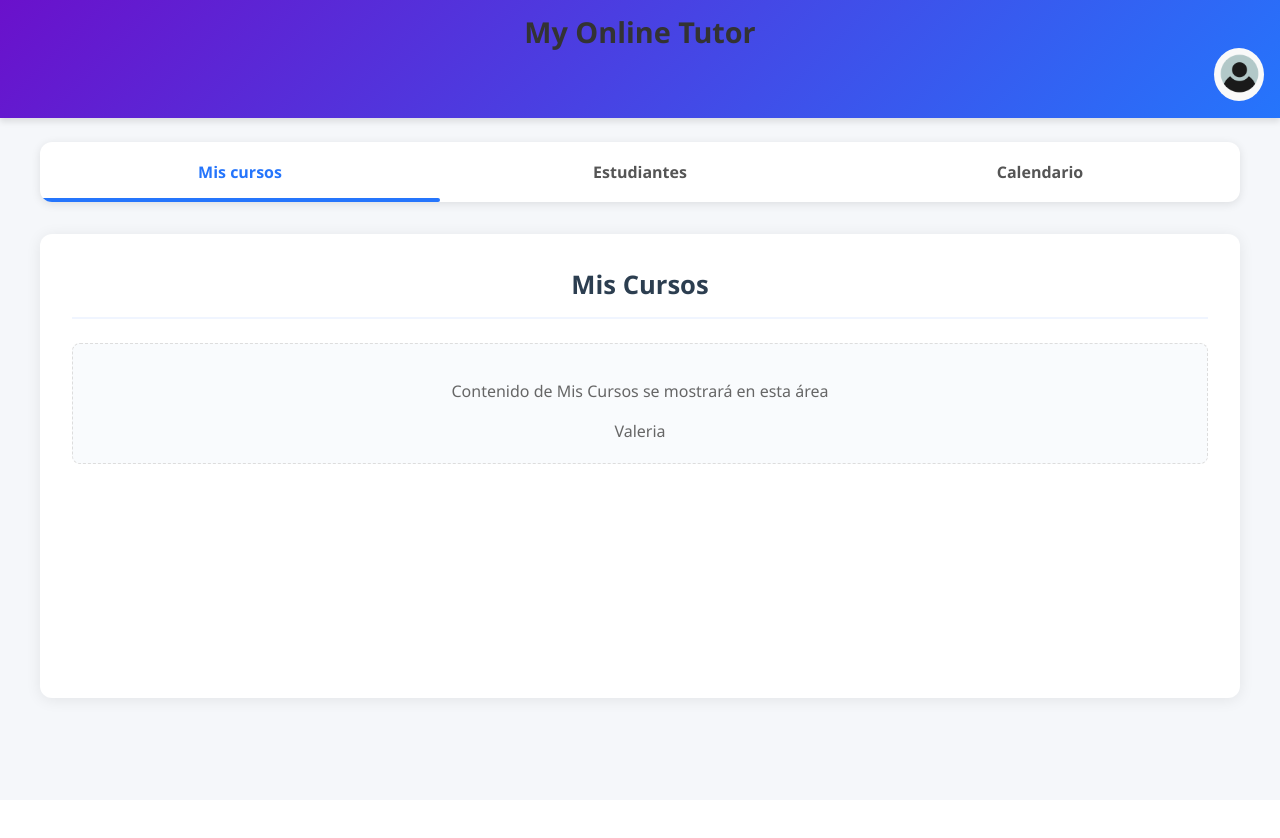
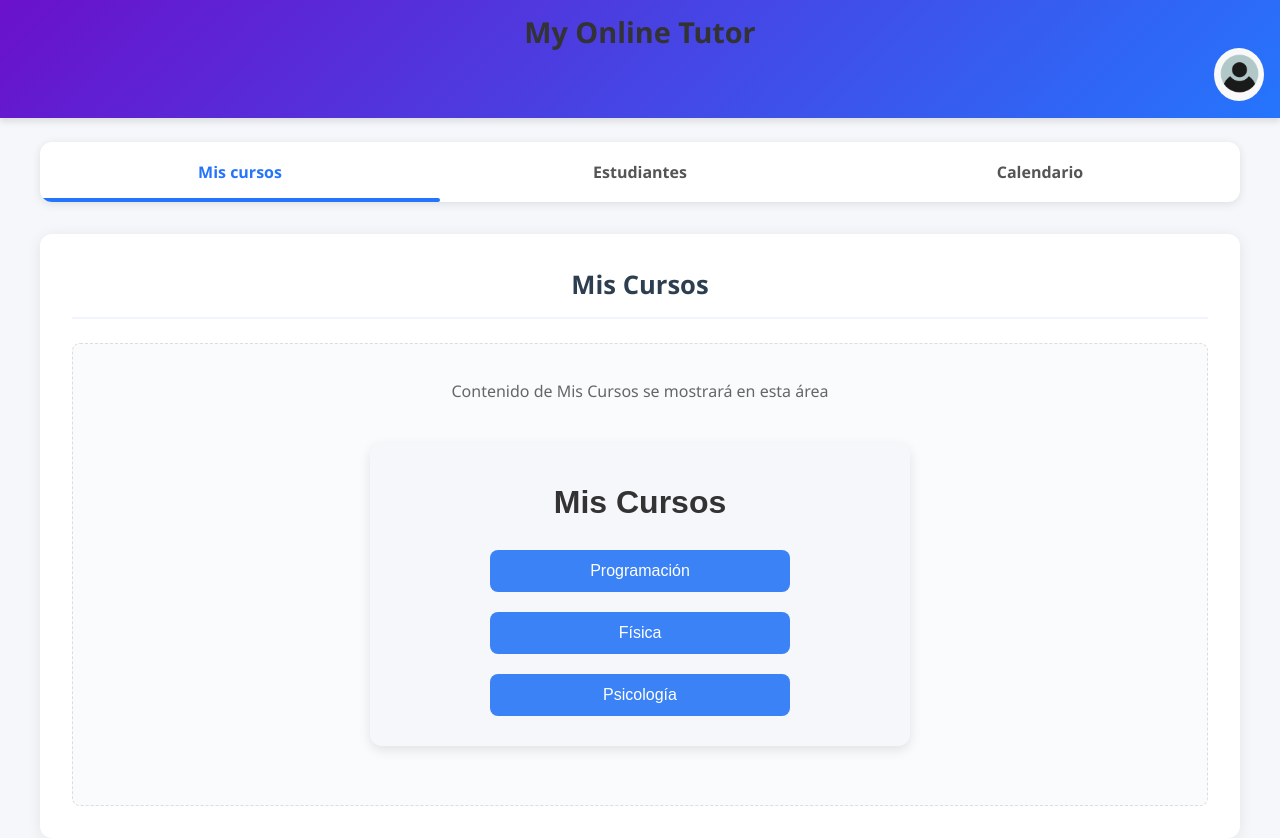
Before and after one commit to mgdavidd/front-MOT, a React (Vite) app: page /instructorNav in a window 1280 px wide. Shown: the top 838 px of the page. Before the commit the page ends 800 px from the top, so only its background shows below. Built offline with nearby package versions, Linux system fonts and the light colour scheme.

Commit message:
valeria-ContentCourse

```diff
--- a/src/App.jsx
+++ b/src/App.jsx
@@ -8,6 +8,7 @@ import InstructorNavBar from './pages/InstructorNavBar';
 import ChecksKnowledge from './pages/ChecksKnowledge';
 import OAuthSuccess from './pages/OauthSuccess';
 import GoogleChooseUsername from './pages/GoogleChooseUsername';
+import ViewContentCourse from './pages/ViewContentCourse/ViewContentCourse';
 
 function App() {
   return (
@@ -21,6 +22,7 @@ function App() {
         <Route path="/checksKnowledge" element={<ChecksKnowledge />} />
         <Route path="/oauth-success" element={<OAuthSuccess />} />
         <Route path="/choose-username" element={<GoogleChooseUsername />} />
+        <Route path="/curso" element={<ViewContentCourse />} />
       </Routes>
     </div>
   );
--- a/src/components/InstructorNavBar/CourseContent.jsx
+++ b/src/components/InstructorNavBar/CourseContent.jsx
@@ -1,9 +1,43 @@
-import React from 'react'
+import React from "react";
+import { useNavigate } from "react-router-dom";
+import styles from "./CourseContent.module.css";
 
-function CourseContent() {
+const cursos = [
+  {
+    id: 1,
+    nombre: "Programación",
+    descripcion: "Aprende lógica, algoritmos y desarrollo web.",
+    profesor: "David Mejía"
+  },
+  {
+    id: 2,
+    nombre: "Física",
+    descripcion: "Estudia el movimiento, la energía y las leyes del universo.",
+    profesor: "Albert Newton"
+  },
+  {
+    id: 3,
+    nombre: "Psicología",
+    descripcion: "Explora la mente humana y el comportamiento.",
+    profesor: "Sigmund Carl"
+  }
+];
+
+export default function CourseContent() {
+  const navigate = useNavigate();
+
   return (
-    <div>Valeria</div>
-  )
+    <div className={styles.container}>
+      <h1 className={styles.title}>Mis Cursos</h1>
+      {cursos.map((curso) => (
+        <button
+          key={curso.id}
+          className={styles.button}
+          onClick={() => navigate("/curso", { state: curso })}
+        >
+          {curso.nombre}
+        </button>
+      ))}
+    </div>
+  );
 }
-
-export default CourseContent
--- /dev/null
+++ b/src/components/InstructorNavBar/CourseContent.module.css
@@ -0,0 +1,33 @@
+.container {
+  max-width: 500px;
+  margin: 40px auto;
+  padding: 20px;
+  text-align: center;
+  font-family: Arial, sans-serif;
+  background-color: #f5f7fa;
+  border-radius: 12px;
+  box-shadow: 0 4px 12px rgba(0, 0, 0, 0.1);
+}
+
+.title {
+  font-size: 2rem;
+  margin-bottom: 20px;
+}
+
+.button {
+  width: 100%;
+  max-width: 300px;
+  padding: 12px 20px;
+  margin: 10px auto;
+  background-color: #3b82f6;
+  color: white;
+  border: none;
+  border-radius: 8px;
+  font-size: 1rem;
+  cursor: pointer;
+  transition: background-color 0.3s ease;
+}
+
+.button:hover {
+  background-color: #2563eb;
+}
--- a/src/pages/ViewContentCourse/ViewContentCourse.jsx
+++ b/src/pages/ViewContentCourse/ViewContentCourse.jsx
@@ -0,0 +1,37 @@
+import React from "react";
+import { useLocation, useNavigate } from "react-router-dom";
+import styles from "./ViewContentCourse.module.css";
+
+function ViewContentCourse() {
+  const { state: curso } = useLocation();
+  const navigate = useNavigate();
+
+  if (!curso) {
+    return (
+      <div className={styles.container}>
+        <p className={styles.message}>No se encontró información del curso.</p>
+        <button className={styles.button} onClick={() => navigate("/instructorNav")}>Volver</button>
+      </div>
+    );
+  }
+
+  return (
+    <div className={styles.container}>
+      <h1 className={styles.title}>{curso.nombre}</h1>
+      <p className={styles.text}><strong>Descripción:</strong> {curso.descripcion}</p>
+      <p className={styles.text}><strong>Profesor:</strong> {curso.profesor}</p>
+
+      <div className={styles.section}>
+        <h2 className={styles.subtitle}>Contenido del curso</h2>
+        <p className={styles.placeholder}>Aún no hay contenido agregado.</p>
+        <button className={styles.addButton}>+ Agregar contenido</button>
+      </div>
+
+      <button className={styles.backButton} onClick={() => navigate("/instructorNav")}>
+        ← Volver a cursos
+      </button>
+    </div>
+  );
+}
+
+export default ViewContentCourse;
--- a/src/pages/ViewContentCourse/ViewContentCourse.module.css
+++ b/src/pages/ViewContentCourse/ViewContentCourse.module.css
@@ -0,0 +1,68 @@
+.container {
+  max-width: 600px;
+  margin: 0 auto;
+  padding: 30px;
+  background-color: #f9f9f9;
+  border-radius: 12px;
+  box-shadow: 0 4px 10px rgba(0, 0, 0, 0.1);
+  font-family: Arial, sans-serif;
+}
+
+.title {
+  font-size: 2rem;
+  margin-bottom: 10px;
+}
+
+.text {
+  font-size: 1rem;
+  margin: 8px 0;
+}
+
+.section {
+  margin-top: 30px;
+  padding: 20px;
+  background-color: #fff;
+  border: 1px solid #ddd;
+  border-radius: 10px;
+}
+
+.subtitle {
+  font-size: 1.3rem;
+  margin-bottom: 10px;
+}
+
+.placeholder {
+  color: #888;
+  margin-bottom: 15px;
+}
+
+.addButton {
+  padding: 10px 20px;
+  background-color: #2d89ef;
+  color: #fff;
+  border: none;
+  border-radius: 6px;
+  cursor: pointer;
+}
+
+.backButton {
+  margin-top: 30px;
+  padding: 10px 15px;
+  background-color: #646cffaa;
+  border: none;
+  border-radius: 6px;
+  cursor: pointer;
+}
+
+.message {
+  font-size: 1.1rem;
+  margin-bottom: 20px;
+}
+
+.button {
+  padding: 10px 15px;
+  background-color: #646cffaa;
+  border: none;
+  border-radius: 5px;
+  cursor: pointer;
+}
```
